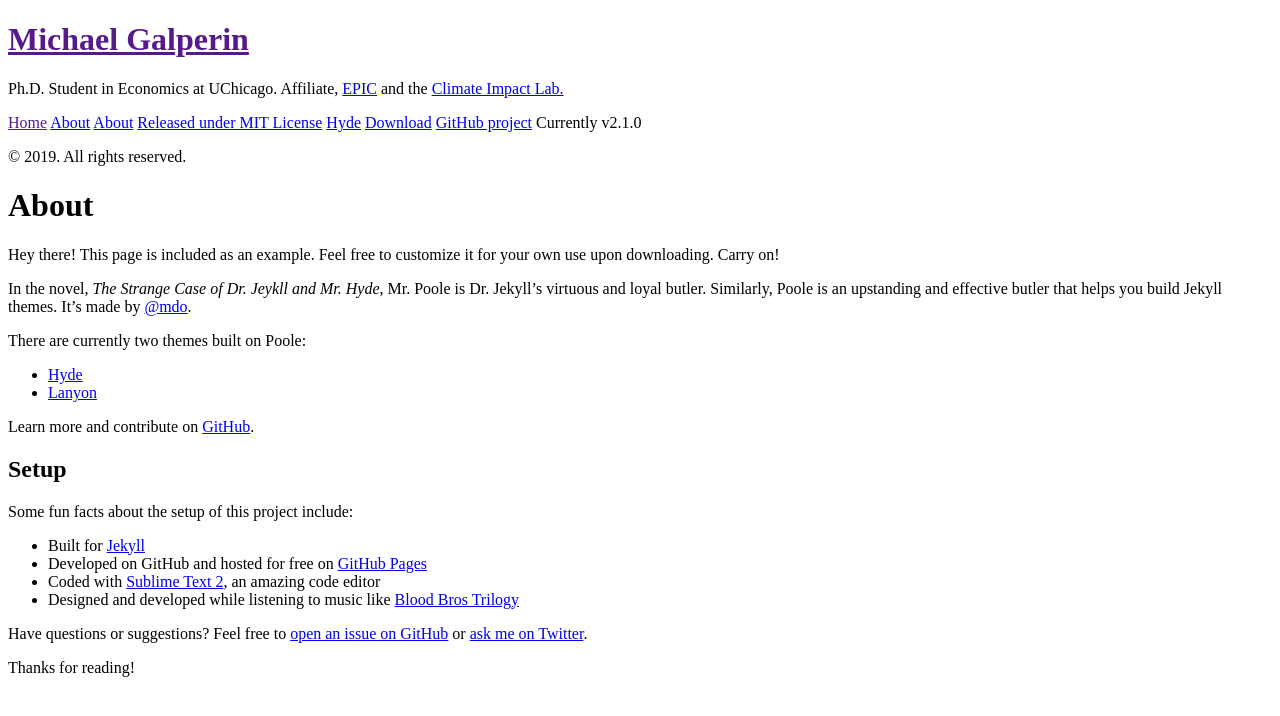
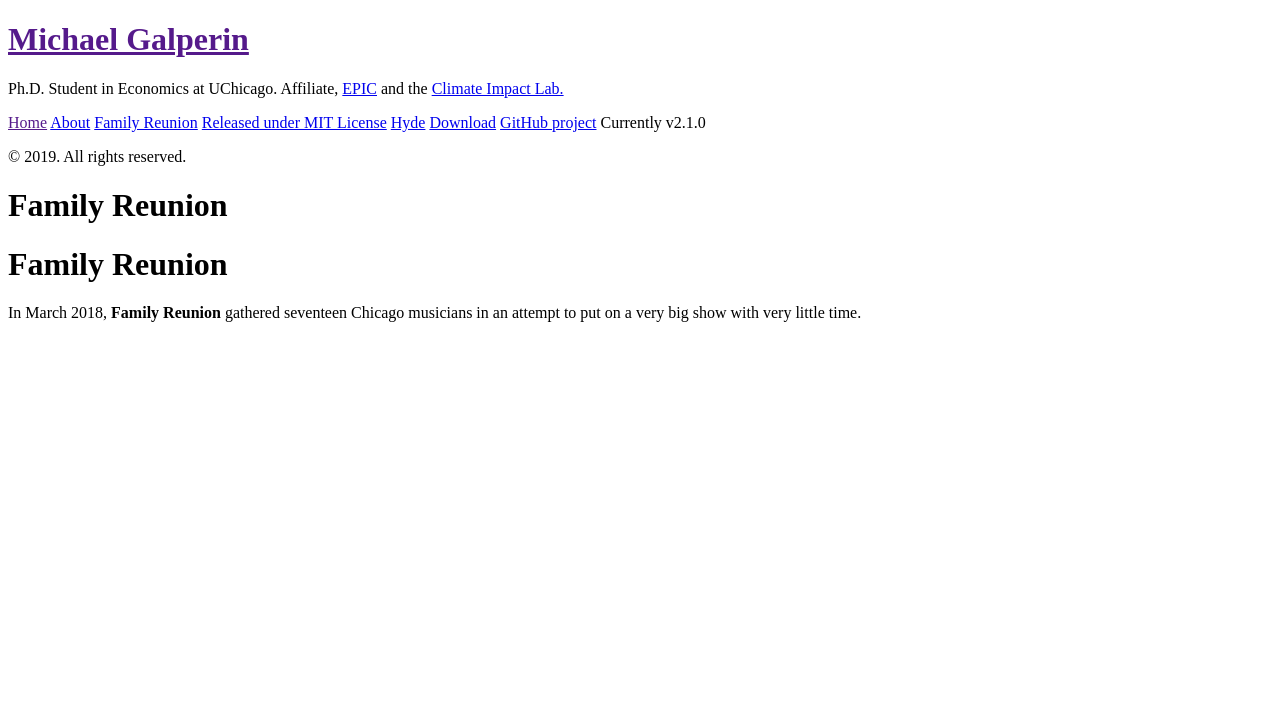
Before and after one commit to michaelgalperin/git_website_old, a Jekyll site: the page built from about.md, in a window 1280 px wide. Shown: the top 716 px of the page. Built offline with Jekyll 4.4.1, drawn with Linux system fonts in a browser that asks for light colours; Markdown is read by kramdown in place of the engine named in the settings.

Commit message:
Tried changing fam reunion page

```diff
--- a/about.md
+++ b/about.md
@@ -1,30 +1,8 @@
 ---
 layout: page
-title: About
+title: Family Reunion
 ---
 
-<p class="message">
-  Hey there! This page is included as an example. Feel free to customize it for your own use upon downloading. Carry on!
-</p>
+# Family Reunion
 
-In the novel, *The Strange Case of Dr. Jeykll and Mr. Hyde*, Mr. Poole is Dr. Jekyll's virtuous and loyal butler. Similarly, Poole is an upstanding and effective butler that helps you build Jekyll themes. It's made by [@mdo](https://twitter.com/mdo).
-
-There are currently two themes built on Poole:
-
-* [Hyde](http://hyde.getpoole.com)
-* [Lanyon](http://lanyon.getpoole.com)
-
-Learn more and contribute on [GitHub](https://github.com/poole).
-
-## Setup
-
-Some fun facts about the setup of this project include:
-
-* Built for [Jekyll](http://jekyllrb.com)
-* Developed on GitHub and hosted for free on [GitHub Pages](https://pages.github.com)
-* Coded with [Sublime Text 2](http://sublimetext.com), an amazing code editor
-* Designed and developed while listening to music like [Blood Bros Trilogy](https://soundcloud.com/maddecent/sets/blood-bros-series)
-
-Have questions or suggestions? Feel free to [open an issue on GitHub](https://github.com/poole/issues/new) or [ask me on Twitter](https://twitter.com/mdo).
-
-Thanks for reading!
+In March 2018, **Family Reunion** gathered seventeen Chicago musicians in an attempt to put on a very big show with very little time.
```
